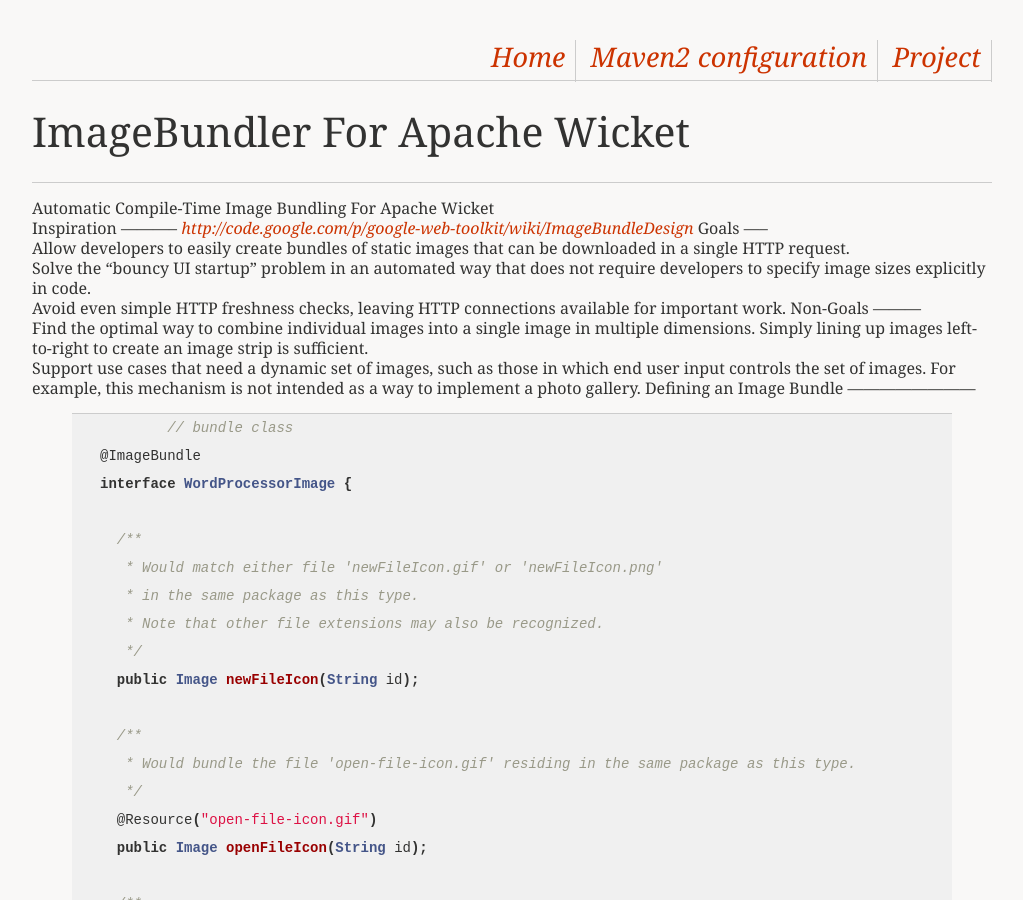
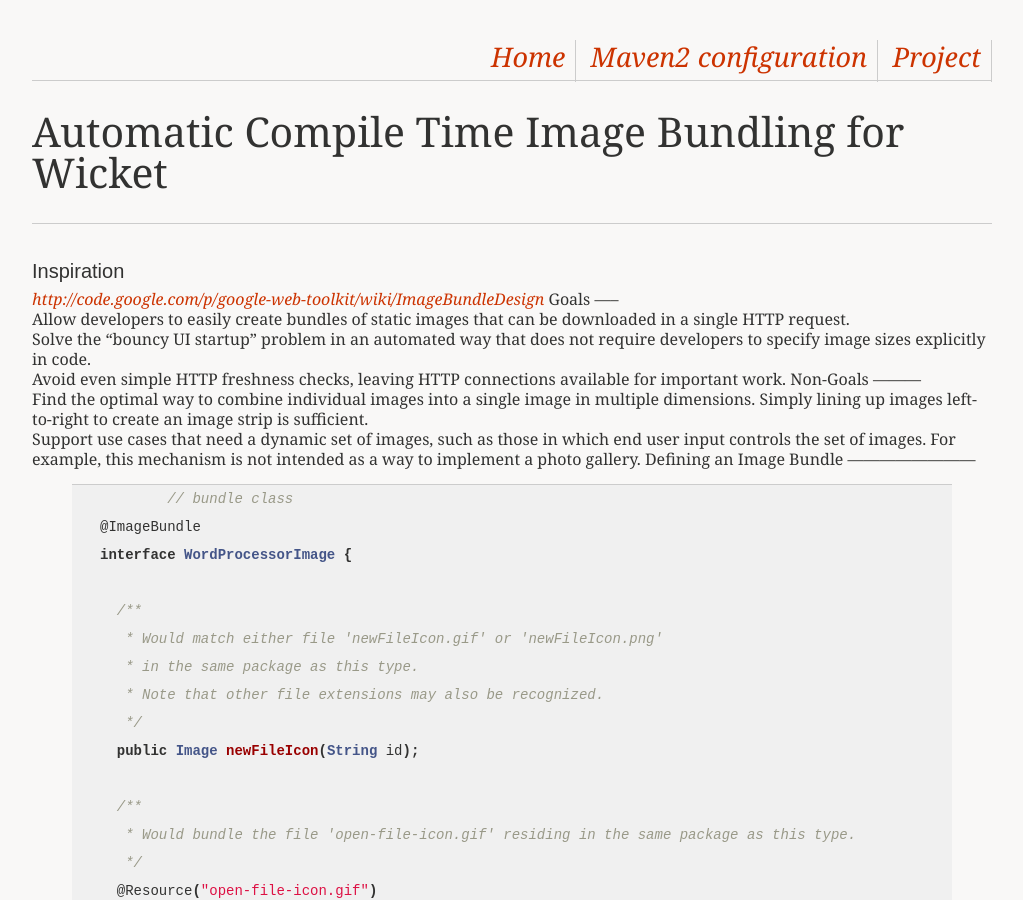
Before and after one commit to ananthakumaran/imagebundler-wicket, a Jekyll site: the page built from index.markdown, in a window 1280 px wide and 900 px high. Shown: the whole window, without its empty margins (128-1151 px from the left). Built offline with Jekyll 4.4.1, drawn with Linux system fonts in a browser that asks for light colours.

Commit message:
fixing the heading

```diff
--- a/index.markdown
+++ b/index.markdown
@@ -1,13 +1,11 @@
 ---
 layout: default
 title: ImageBundler
-header : ImageBundler For Apache Wicket
+header : Automatic Compile Time Image Bundling for Wicket
 meta_keywords: imagebundler , wicket image bundling , Wicket , wicket image sprite
 meta_description: imageBundler for apache wicket
 ---
 
-Automatic Compile-Time Image Bundling For Apache Wicket
-=======================================================
 Inspiration
 -----------
 [http://code.google.com/p/google-web-toolkit/wiki/ImageBundleDesign](http://code.google.com/p/google-web-toolkit/wiki/ImageBundleDesign)
```
